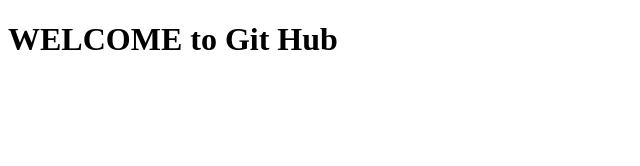
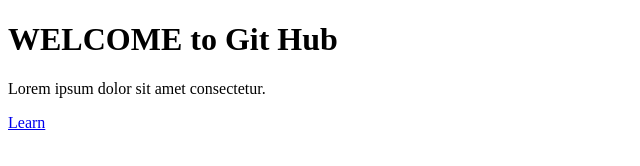
Before and after one commit to ARI-marker/lesson1, a plain HTML site: page index.html in a window 1280 px wide. Shown: the whole page, without its empty margins (0-640 px from the left). Drawn offline with Linux system fonts and the light colour scheme.

Commit message:
kam shtuar paragraf dhe nje link

```diff
--- a/index.html
+++ b/index.html
@@ -9,5 +9,8 @@
 
      <h1>WELCOME to Git Hub</h1>
 
+<p>Lorem ipsum dolor sit amet consectetur.</p>
+<a href="learn.digitalschool.tech">Learn</a>
+
 </body>
 </html>
```
